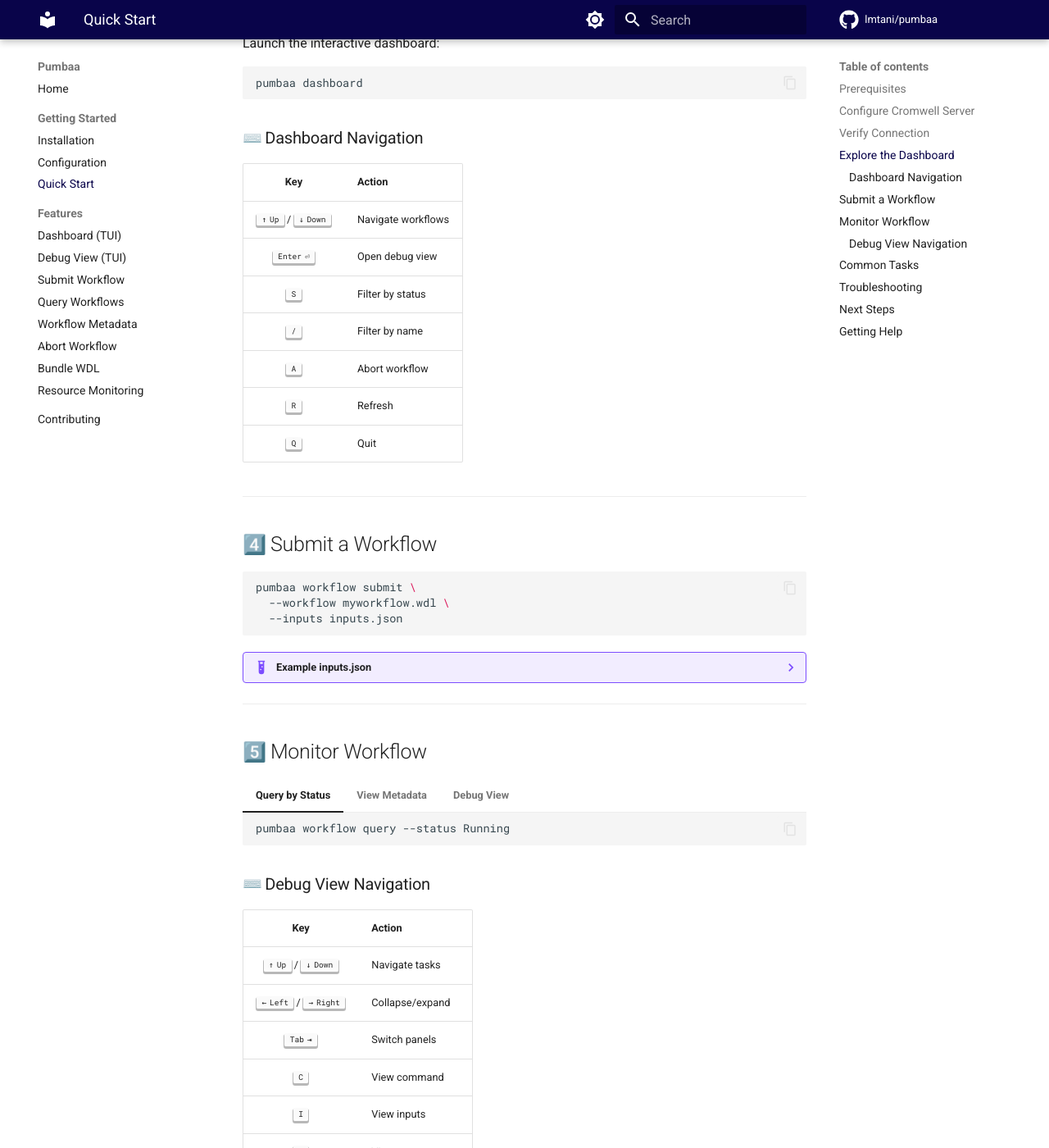
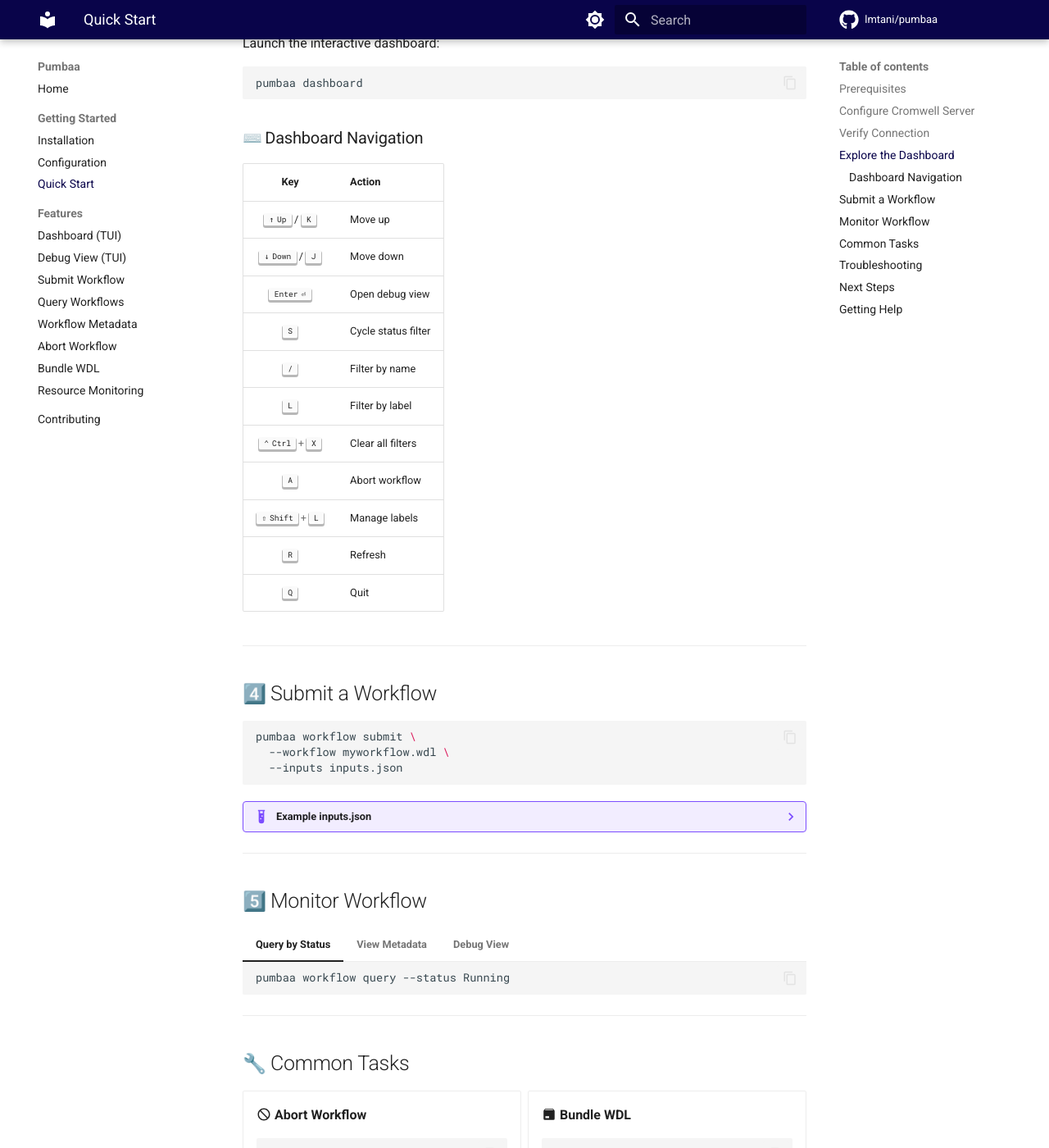
Before and after one commit to lmtani/pumbaa, an MkDocs documentation site: the page built from docs/getting-started/quick-start.md, in a window 1280 px wide and 1400 px high, scrolled down 992 px. Shown: the whole window at 82% size. Built offline with MkDocs 1.6.1 and Material for MkDocs 9.7.7, drawn with Linux system fonts in a browser that asks for light colours; emoji names are drawn with the system emoji font; comment, search, counter and statistics services are not loaded; some of the changed text lies outside the part shown.

Commit message:
docs: update and expand keybinding documentation in quick start guide

````diff
--- a/docs/getting-started/quick-start.md
+++ b/docs/getting-started/quick-start.md
@@ -59,11 +59,15 @@
 
 | Key | Action |
 |:---:|--------|
-| ++up++ / ++down++ | Navigate workflows |
+| ++up++ / ++k++ | Move up |
+| ++down++ / ++j++ | Move down |
 | ++enter++ | Open debug view |
-| ++s++ | Filter by status |
+| ++s++ | Cycle status filter |
 | ++slash++ | Filter by name |
+| ++l++ | Filter by label |
+| ++ctrl+x++ | Clear all filters |
 | ++a++ | Abort workflow |
+| ++shift+l++ | Manage labels |
 | ++r++ | Refresh |
 | ++q++ | Quit |
 
@@ -106,19 +110,6 @@
     ```bash
     pumbaa workflow debug --id <workflow-id>
     ```
-
-### :keyboard: Debug View Navigation
-
-| Key | Action |
-|:---:|--------|
-| ++up++ / ++down++ | Navigate tasks |
-| ++left++ / ++right++ | Collapse/expand |
-| ++tab++ | Switch panels |
-| ++c++ | View command |
-| ++i++ | View inputs |
-| ++o++ | View outputs |
-| ++l++ | View logs |
-| ++q++ | Back to dashboard |
 
 ---
 
````
